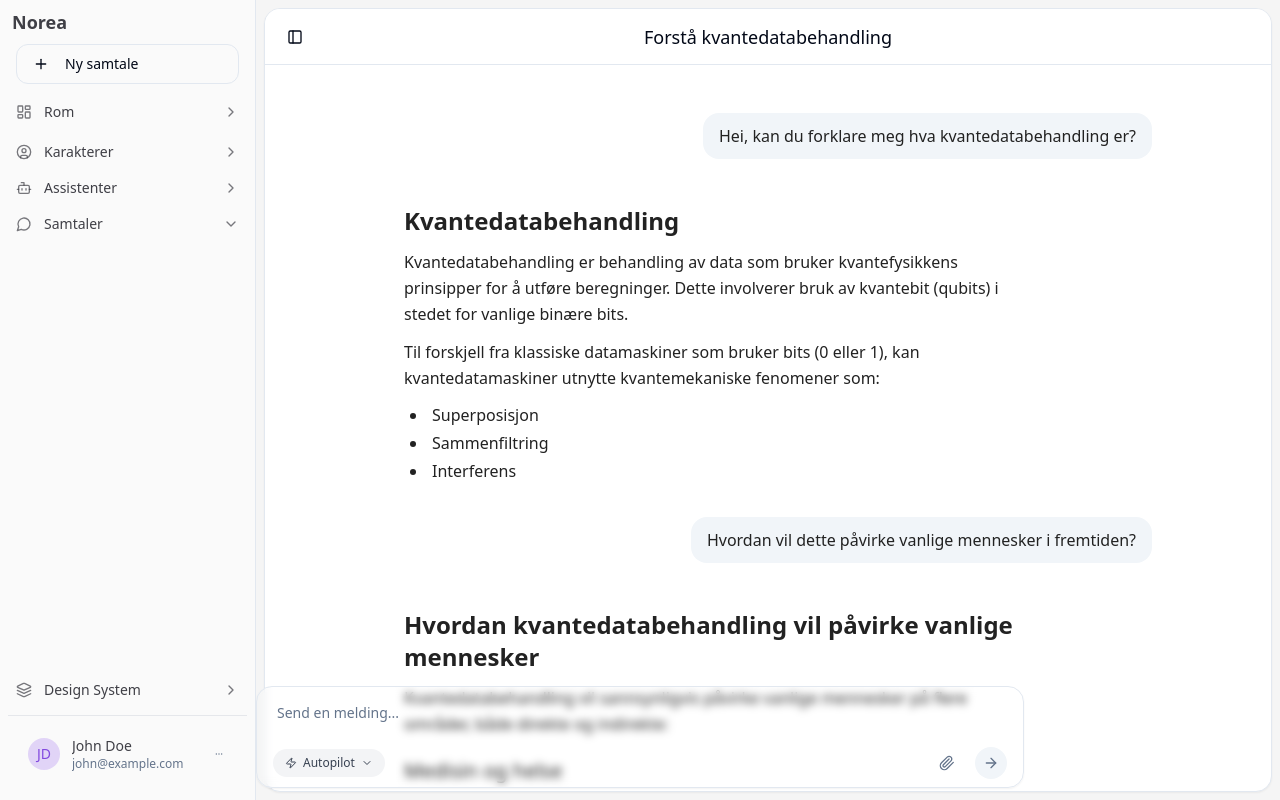
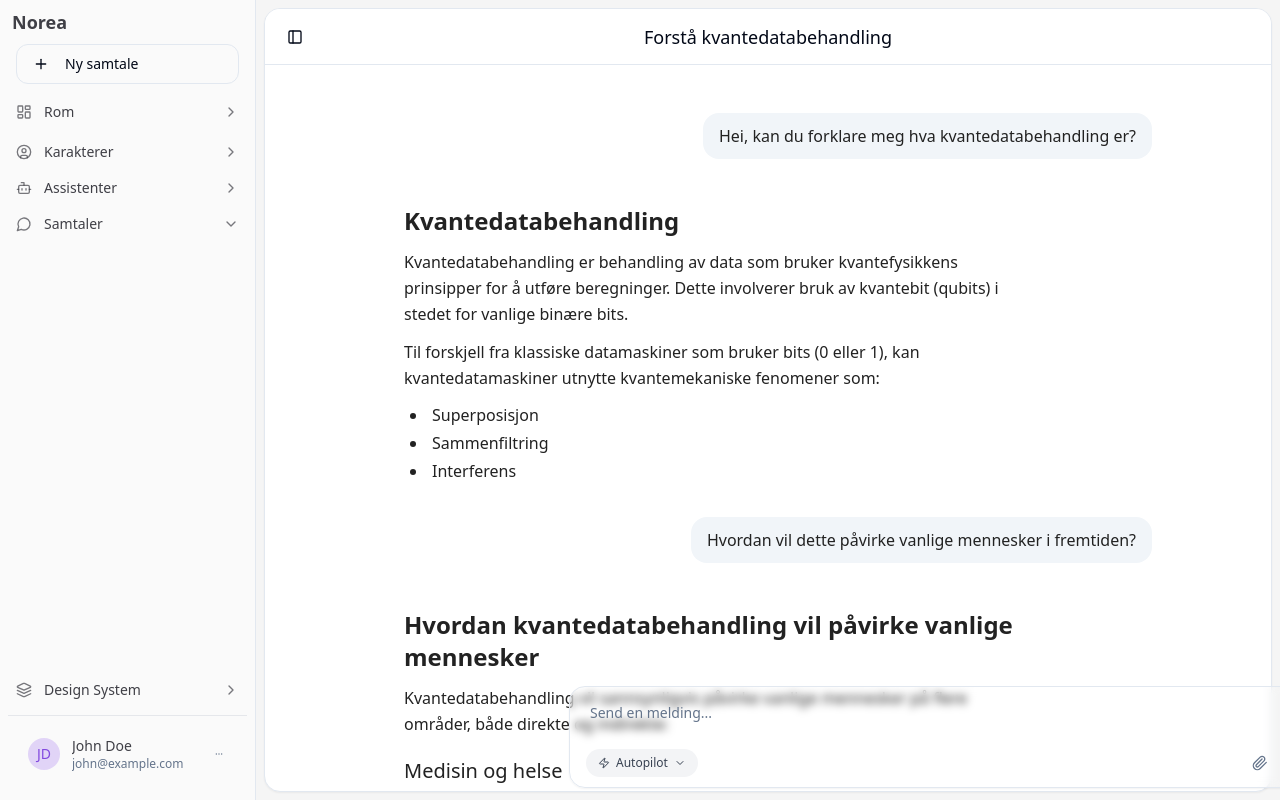
Before and after one commit to 0-1-no/norea-chat-haven, a React (Vite) app: page /chat-demo in a window 1280 px wide. Built offline with nearby package versions, Linux system fonts and the light colour scheme.

Commit message:
Adjust chatbox alignment and responsiveness
Addresses chatbox alignment issues and ensures responsiveness to sidebar state changes.

```diff
--- a/src/components/ChatInputContainer.tsx
+++ b/src/components/ChatInputContainer.tsx
@@ -25,11 +25,15 @@ export const ChatInputContainer: React.FC<ChatInputContainerProps> = ({
     <div
       className={cn(
         "z-10 p-3 w-full",
-        position === 'fixed' && "fixed bottom-0 left-0 right-0",
+        position === 'fixed' && "fixed bottom-0",
+        // Apply different left/right positioning based on sidebar state and screen size
+        position === 'fixed' && "left-0 right-0 md:left-auto md:right-auto",
+        // Center the content within the canvas boundaries
+        "flex justify-center",
         className
       )}
     >
-      <div className="mx-auto max-w-canvas">
+      <div className="w-full max-w-canvas mx-auto">
         <div className="max-w-3xl mx-auto">
           {children}
         </div>
```
